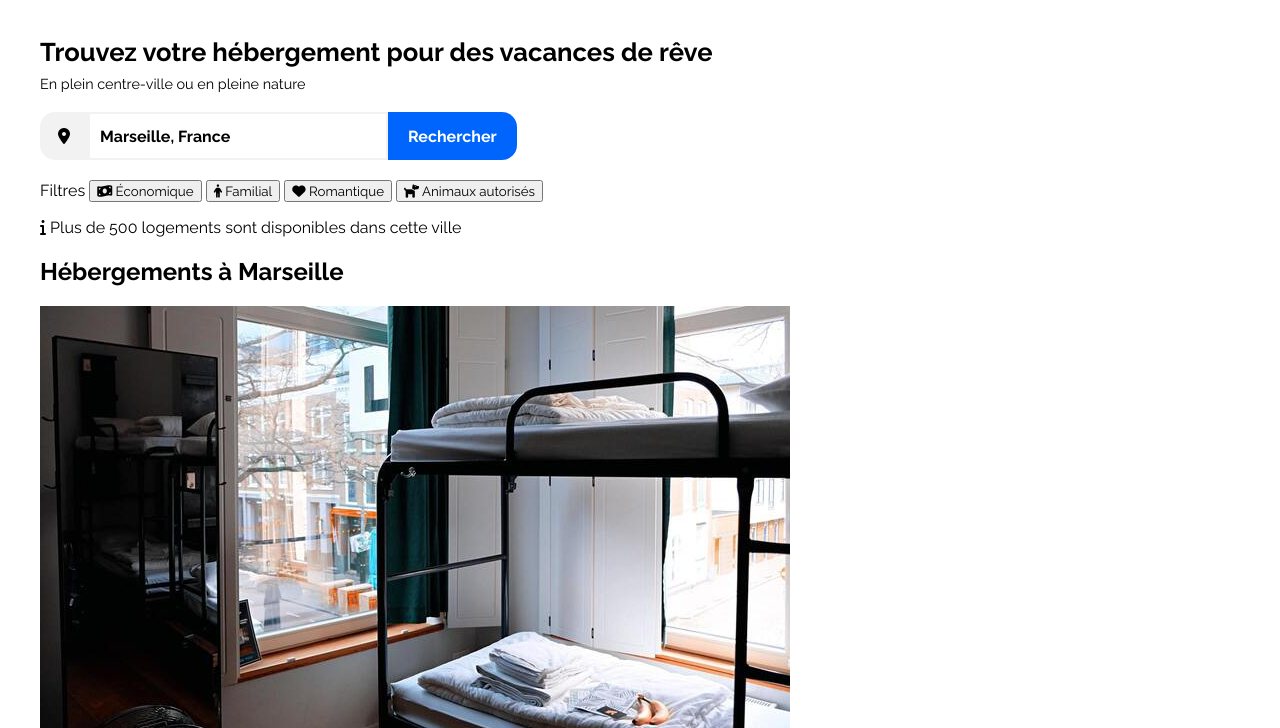
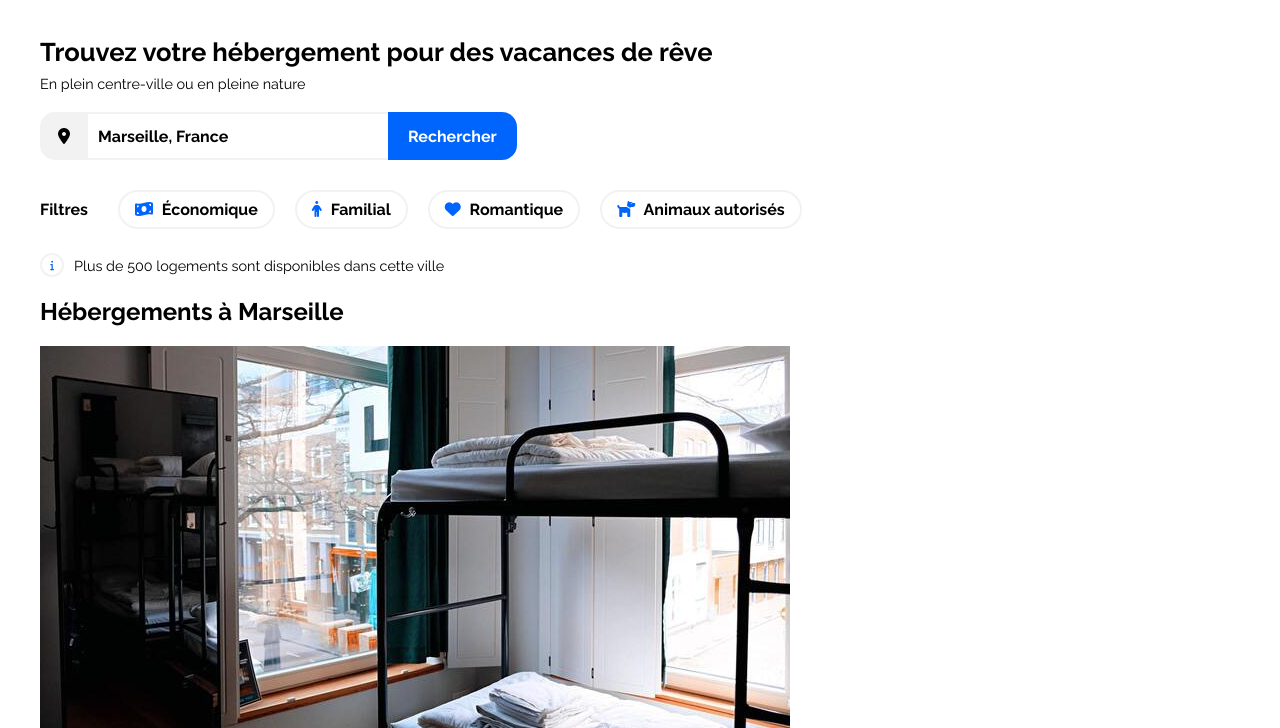
Before and after one commit to Xylobyte/Booki, a plain HTML site: page index.html in a window 1280 px wide. Shown: the part 72-800 px from the top of the page. Drawn offline with Linux system fonts and the light colour scheme.

Commit message:
Add css for filters section

```diff
--- a/css/base-style.css
+++ b/css/base-style.css
@@ -4,7 +4,7 @@
 
 :root {
     --blue: #0065FC;
-    --blue-light: #DEEBFF;
+    --light-blue: #DEEBFF;
     --gray: #F2F2F2;
 }
 
@@ -34,9 +34,10 @@ h3 {
 
 p {
     font-weight: 400;
+    font-size: 0.9em;
 }
 
-button, input[type=submit] {
+button {
     cursor: pointer;
 }
 
@@ -60,3 +61,14 @@ button, input[type=submit] {
     align-items: center;
     align-content: center;
 }
+
+.font-1em-bold {
+    font-weight: 700;
+    font-size: 1em;
+}
+
+.border {
+    border-style: solid;
+    border-color: var(--gray);
+    border-width: 2px;
+}
--- a/css/style.css
+++ b/css/style.css
@@ -43,18 +43,15 @@ nav a:hover {
 
 /* Search section */
 #search {
-    margin: 40px 0 20px;
+    margin: 40px 0 20px 0;
 }
 
 #search p {
     margin: 0 0 20px 0;
-    font-size: 0.9em;
 }
 
 .input {
     height: 3rem;
-    font-size: 1em;
-    font-weight: 700;
 }
 
 #search form label {
@@ -65,9 +62,8 @@ nav a:hover {
 
 .input-search {
     padding: 0 10px;
-    width: max(25%, 250px);
-    border-color: var(--gray);
-    border-style: solid;
+    width: max(25%, 200px);
+    border-style: solid hidden solid hidden;
 }
 
 .input-submit {
@@ -77,3 +73,48 @@ nav a:hover {
     background: var(--blue);
     color: white;
 }
+
+.input-submit.mobile {
+    display: none;
+}
+
+.input-submit.mobile i {
+    color: white;
+}
+
+/* Filters section */
+#filters {
+    margin: 20px 0;
+}
+
+#filters span {
+    margin-right: 20px;
+}
+
+.btn-filter {
+    background: transparent;
+    border-radius: 100px;
+    padding: 8px 15px;
+    margin: 10px;
+    transition: background-color 0.3s;
+}
+
+.btn-filter:hover {
+    background: var(--light-blue);
+}
+
+.btn-filter i {
+    color: var(--blue);
+    margin-right: 5px;
+}
+
+.p-info i {
+    width: 1em;
+    height: 1em;
+    border-radius: 50px;
+    text-align: center;
+    color: var(--blue);
+    font-size: 0.7em;
+    padding: 5px;
+    margin-right: 10px;
+}
--- a/index.html
+++ b/index.html
@@ -53,24 +53,33 @@
             <p>En plein centre-ville ou en pleine nature</p>
 
             <form action="#" class="flex align-center" method="post" name="form-search">
-                <label class="flex align-center input" for="location"><i class="fa-solid fa-location-dot"></i></label>
-                <input class="input input-search" id="location" name="location" placeholder="Indiquez votre localisation" type="search"
+                <label class="flex align-center input font-1em-bold" for="location"><i class="fa-solid fa-location-dot"></i></label>
+                <input class="input input-search font-1em-bold border" id="location" name="location"
+                       placeholder="Indiquez votre localisation"
+                       type="search"
                        value="Marseille, France">
-                <input class="input input-submit" name="search" type="submit" value="Rechercher">
+                <button class="input input-submit font-1em-bold desktop" name="search" type="submit">Rechercher</button>
+                <button class="input input-submit font-1em-bold mobile" name="search" type="submit">
+                    <i class="fa-solid fa-magnifying-glass"></i>
+                </button>
             </form>
         </section>
 
         <section id="filters">
-            <div>
-                <span>Filtres</span>
+            <div class="flex align-center">
+                <span class="font-1em-bold">Filtres</span>
 
-                <button><i class="fa-solid fa-money-bill-wave"></i> Économique</button>
-                <button><i class="fa-solid fa-person"></i> Familial</button>
-                <button><i class="fa-solid fa-heart"></i> Romantique</button>
-                <button><i class="fa-solid fa-dog"></i> Animaux autorisés</button>
+                <div class="flex row">
+                    <button class="btn-filter font-1em-bold border"><i class="fa-solid fa-money-bill-wave"></i> Économique</button>
+                    <button class="btn-filter font-1em-bold border"><i class="fa-solid fa-person"></i> Familial</button>
+                    <button class="btn-filter font-1em-bold border"><i class="fa-solid fa-heart"></i> Romantique</button>
+                    <button class="btn-filter font-1em-bold border"><i class="fa-solid fa-dog"></i> Animaux autorisés</button>
+                </div>
             </div>
 
-            <p><i class="fa-solid fa-info"></i> Plus de 500 logements sont disponibles dans cette ville</p>
+            <p class="p-info flex align-center">
+                <i class="fa-solid fa-info border" title="Information"></i> Plus de 500 logements sont disponibles dans cette ville
+            </p>
         </section>
 
         <section id="hosting">
```
Also changed, not shown: icons.txt (deleted).
